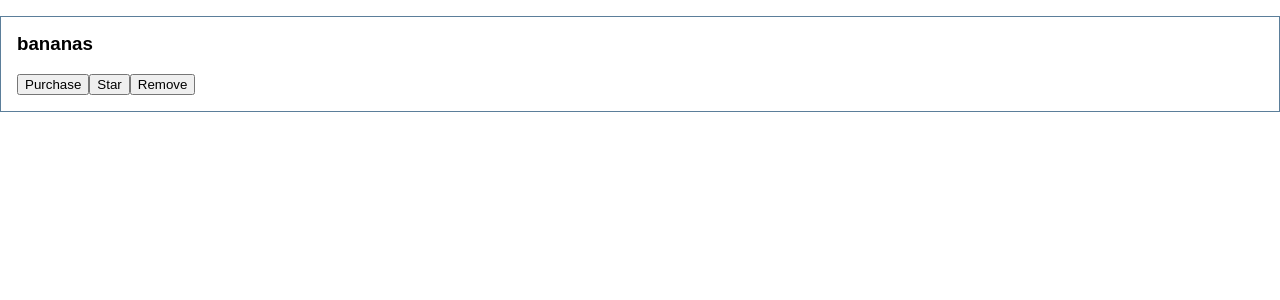
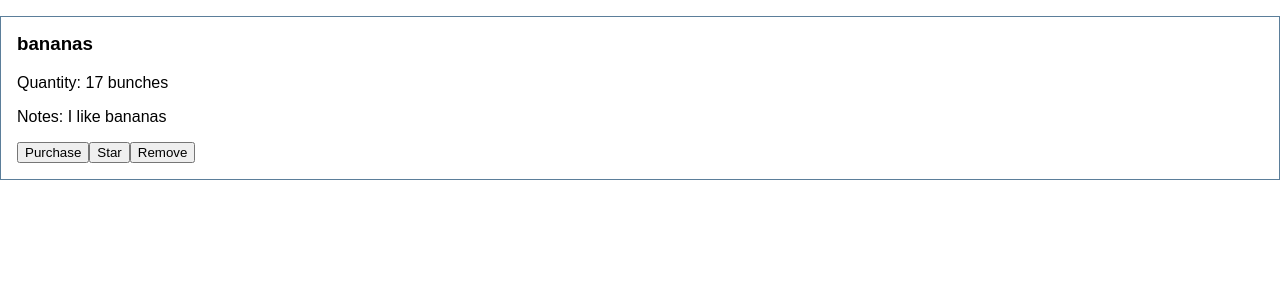
Before and after one commit to Pilewski/Grocery-List-Tests, a React (Create React App) app: page / in a window 1280 px wide. Shown: the top 300 px of the page. Built offline with nearby package versions, Linux system fonts and the light colour scheme.

Commit message:
button prop tests

```diff
--- a/src/App.js
+++ b/src/App.js
@@ -6,7 +6,15 @@ import Grocery from './Grocery'
 class App extends Component {
   render() {
     return (
-      <Grocery name={'bananas'} starred={false}/>
+      <Grocery name={'bananas'}
+        starred={false}
+        purchased={false}
+        quantity={'17 bunches'}
+        notes={'I like bananas'}
+        onPurchase={this.onPurchaseMock}
+        onStar={this.onStarMock}
+        onDelete={this.onDeleteMock}
+      />
     );
   }
 }
--- a/src/Grocery.js
+++ b/src/Grocery.js
@@ -9,15 +9,15 @@ const Grocery = ({ name, quantity, notes, purchased, starred, onPurchase, onStar
       { quantity && <p className="Grocery-quantity">Quantity: {quantity}</p> }
       { notes && <p className="Grocery-notes">Notes: {notes}</p> }
 
-      <button className="Grocery-purchase">
+      <button className="Grocery-purchase" onClick={onPurchase}>
         {purchased ? 'Unpurchase' : 'Purchase'}
       </button>
 
-      <button className="Grocery-starred">
+      <button className="Grocery-starred" onClick={onStar}>
         {starred ? 'Unstar' : 'Star'}
       </button>
 
-      <button className="Grocery-remove">
+      <button className="Grocery-remove" onClick={onDelete}>
         Remove
       </button>
 
```
Also changed, not shown: 1 other file (tests, documents, lock files or other folders).
